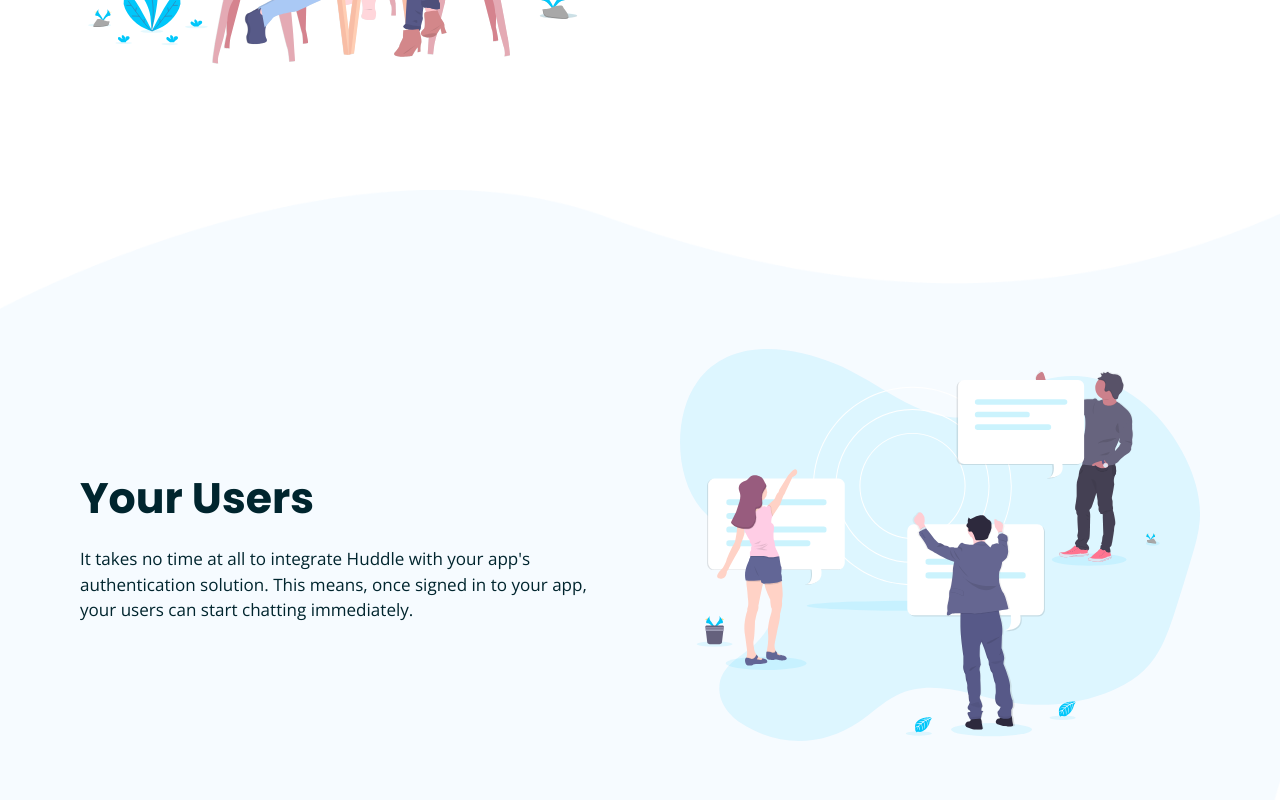
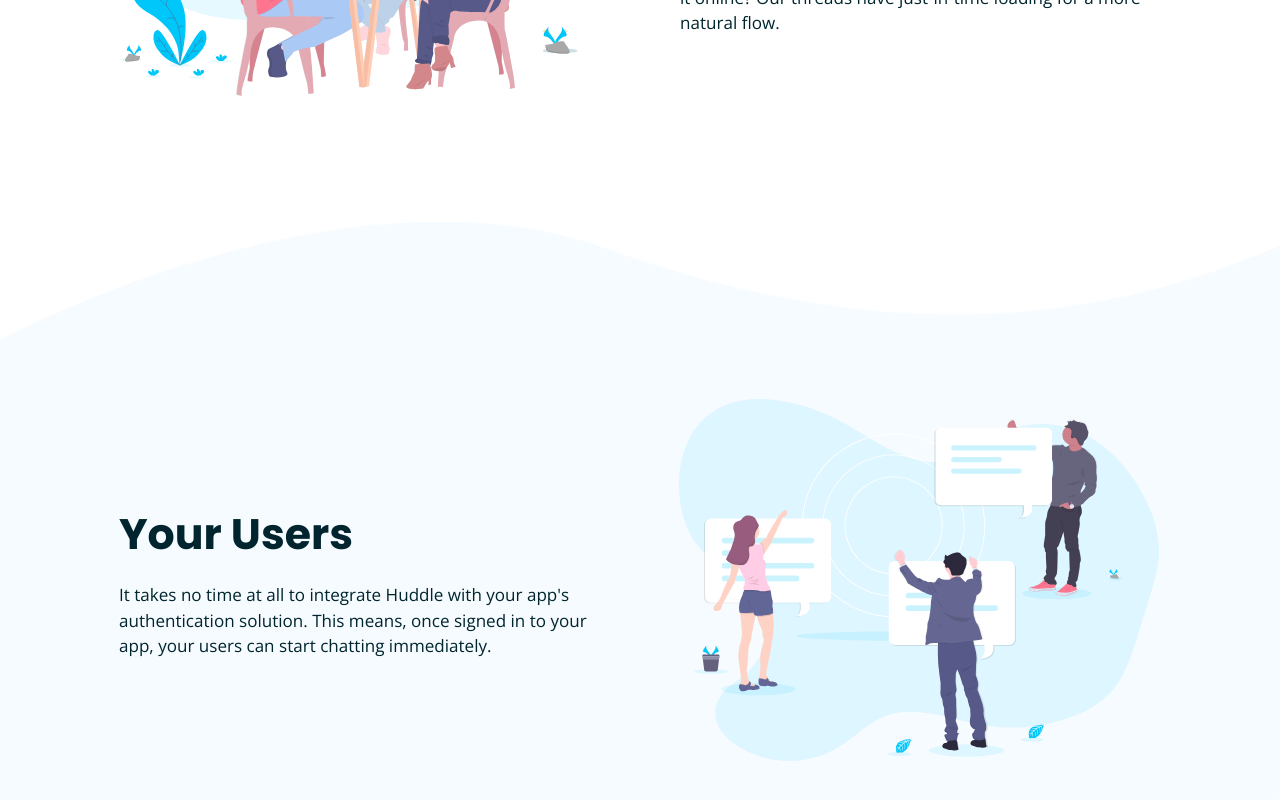
Before and after one commit to 0x41-li/huddle-landing-page-with-curved--sections, a React (Create React App) app: page / in a window 1280 px wide. Shown: the part 3228-4028 px from the top of the page. Built offline with nearby package versions, Linux system fonts and the light colour scheme.

Commit message:
Adjust padding on both second and third sections

```diff
--- a/src/scss/second-section.scss
+++ b/src/scss/second-section.scss
@@ -14,7 +14,7 @@
     padding: 0px 87px 0px 88px;
   }
 
-  @media screen and (min-width: 1440px) {
+  @media screen and (min-width: 1200px) {
     margin-top: 195px;
 
     padding: 0px 120px;
--- a/src/scss/third-section.scss
+++ b/src/scss/third-section.scss
@@ -26,8 +26,11 @@
     gap: 80px;
   }
 
+  @media screen and (min-width: 1200px) {
+    padding: 59px 121px 35px 119px;
+  }
+
   @media screen and (min-width: 1440px) {
-    padding: 59px 121px 35px 119px;
 
     gap: 133px;
   }
```
